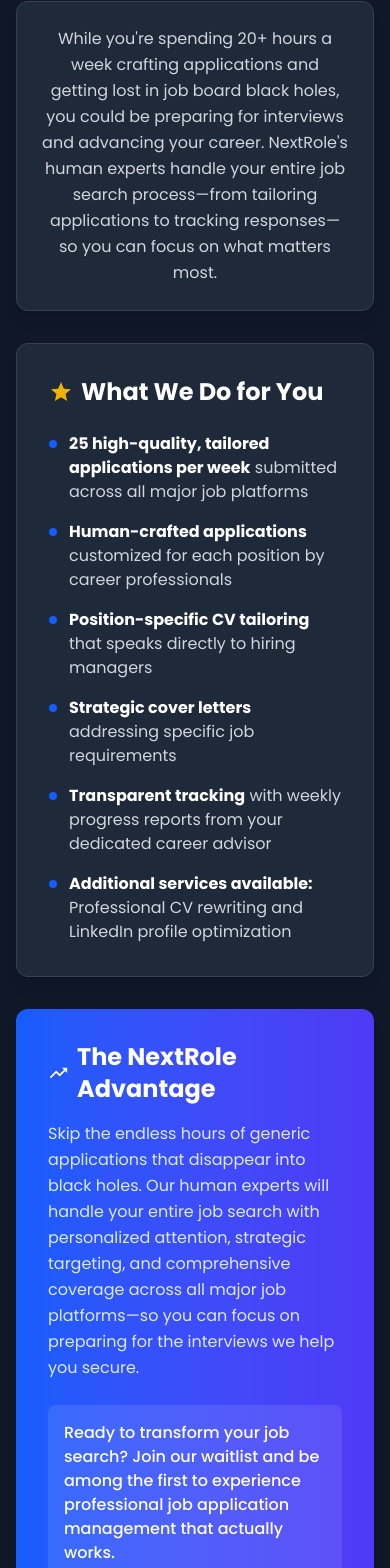
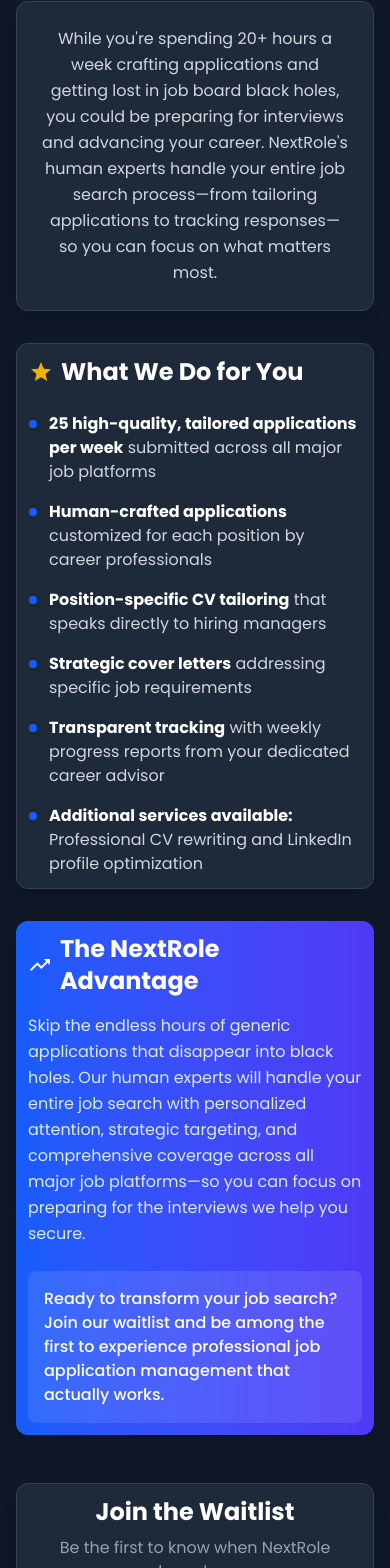
Before and after one commit to aayodejii/jobhire-pro, a Next.js app: page / in a window 390 px wide. Shown: the part 390-1958 px from the top of the page. Built offline with nearby package versions, Linux system fonts and the light colour scheme; no server answers.

Commit message:
new updates

```diff
--- a/app/page.tsx
+++ b/app/page.tsx
@@ -131,7 +131,7 @@
             </div>
 
             {/* What We Do */}
-            <div className="bg-gray-800 rounded-xl p-8 shadow-lg border border-gray-700">
+            <div className="bg-gray-800 rounded-xl p-3 lg:p-8 shadow-lg border border-gray-700">
               <h3 className="text-2xl font-bold text-white mb-6 flex items-center">
                 <MdStar className="w-6 h-6 text-yellow-500 mr-2" />
                 What We Do for You
@@ -194,7 +194,7 @@
             </div>
 
             {/* The NextRole Advantage */}
-            <div className="bg-gradient-to-r from-blue-600 to-indigo-600 rounded-xl p-8 text-white shadow-lg">
+            <div className="bg-gradient-to-r from-blue-600 to-indigo-600 rounded-xl p-3 lg:p-8 text-white shadow-lg">
               <h3 className="text-2xl font-bold mb-4 flex items-center">
                 <MdTrendingUp className="w-6 h-6 mr-2" />
                 The NextRole Advantage
@@ -349,7 +349,7 @@
                   </select>
                   {formik.touched.willingToPay &&
                     formik.errors.willingToPay && (
-                      <p className="mt-1 text-sm text-red-600">
+                      <p className="mt-1 text-sm text-red-400">
                         {formik.errors.willingToPay}
                       </p>
                     )}
@@ -380,7 +380,7 @@
                   </select>
                   {formik.touched.affiliateInterest &&
                     formik.errors.affiliateInterest && (
-                      <p className="mt-1 text-sm text-red-600">
+                      <p className="mt-1 text-sm text-red-400">
                         {formik.errors.affiliateInterest}
                       </p>
                     )}
```
